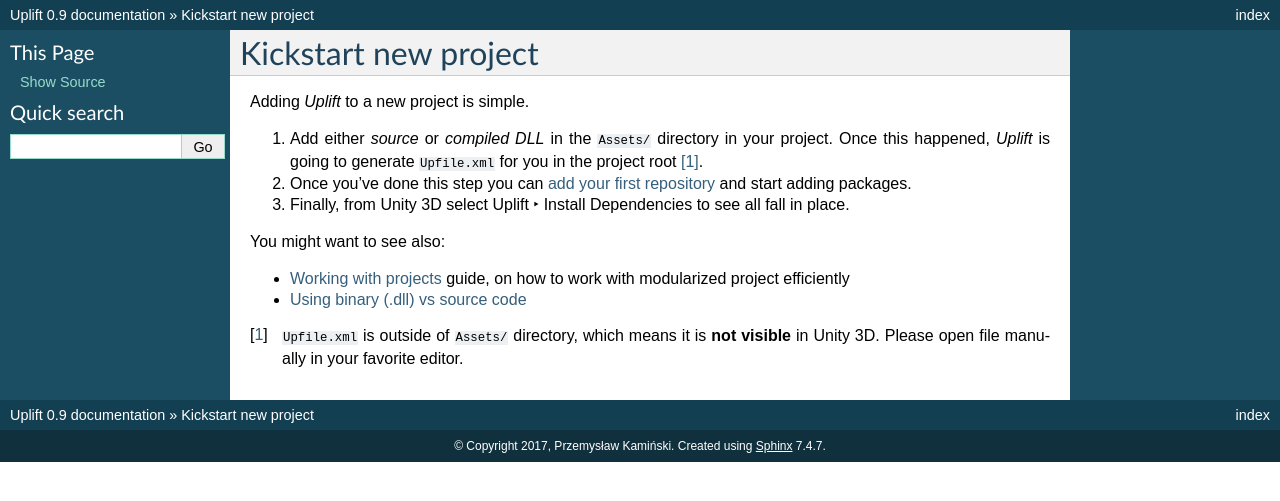
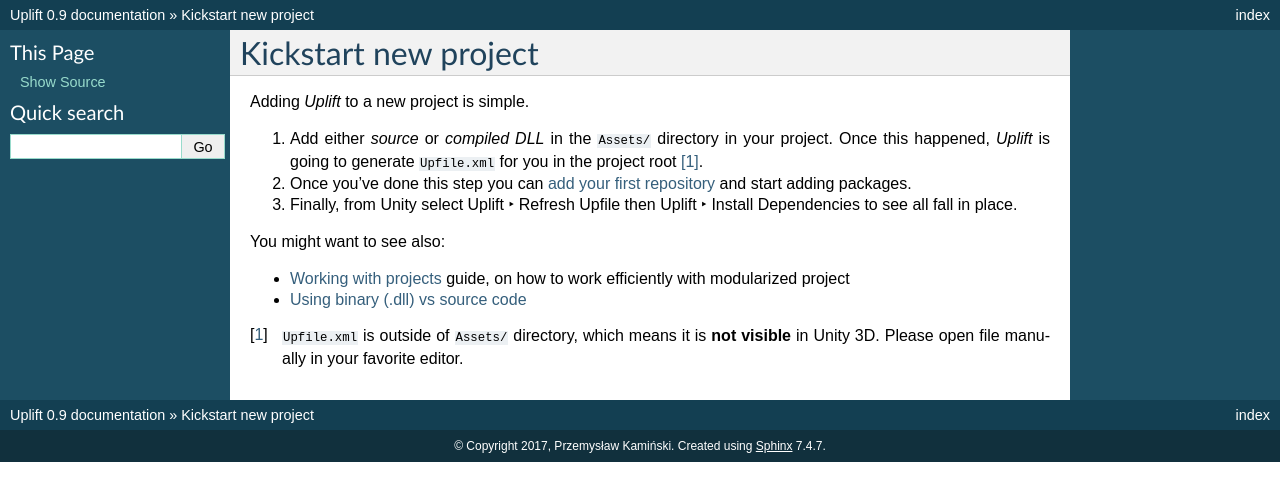
Before and after one commit to DragonBox/uplift-documentation, a Sphinx documentation site: the page built from source/howto/kickstart_project.rst, in a window 1280 px wide. Shown: the top 501 px of the page. Built offline with Sphinx 7.4.7, drawn with Linux system fonts in a browser that asks for light colours.

Commit message:
Kickstart cleanups

```diff
--- a/source/howto/kickstart_project.rst
+++ b/source/howto/kickstart_project.rst
@@ -9,13 +9,12 @@
 
 2. Once you've done this step you can `add your first repository <add_repository>` and start adding packages.
 
-3. Finally, from Unity 3D select :menuselection:`Uplift --> Install Dependencies` to see all fall in place.
+3. Finally, from Unity select :menuselection:`Uplift --> Refresh Upfile` then :menuselection:`Uplift --> Install Dependencies` to see all fall in place.
 
 
 You might want to see also:
 
-- `../recommendations/working_with_modules` guide, on how to work with modularized project
-  efficiently
+- `../recommendations/working_with_modules` guide, on how to work efficiently with modularized project
 - `caveats-dllcode`
 
 .. [#upfile_location] ``Upfile.xml`` is outside of ``Assets/`` directory, which means it is **not
```
